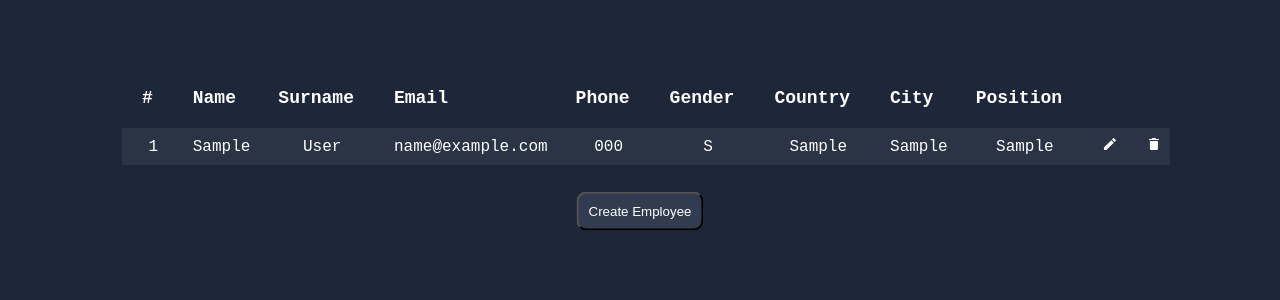
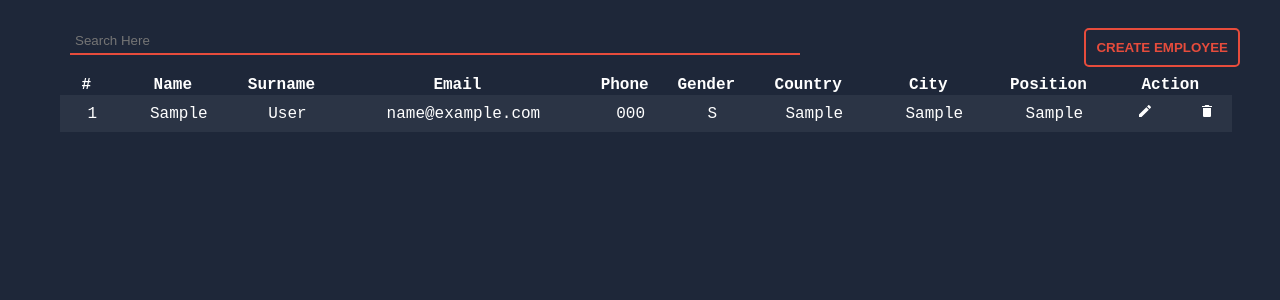
Before and after one commit to deniscerri/phpcrud, a PHP site: page / in a window 1280 px wide. Shown: the top 300 px of the page. Run offline with PHP 8.4, Linux system fonts and the light colour scheme; tables that the repository leaves empty hold one stand-in row (values such as "Sample post").

Commit message:
Add Real-time search functionality to CRUD
-each keypress calls searchEmployee function
-backend creates html code and then gets appended on the table
-current table rows get hidden so that only search results can be shown
-if search box gets empty, search results get deleted and current table results show back up

```diff
--- a/index.php
+++ b/index.php
@@ -6,9 +6,18 @@
     <title>Employee Management [Dashboard]</title>
     <link rel="stylesheet" href="resource/css/styles.css">
     <script src="https://unpkg.com/ionicons@4.5.10-0/dist/ionicons.js"></script>
+    <script src="resource/js/script.js"></script>
+    <script src="https://code.jquery.com/jquery-3.6.0.js"></script>
 </head>
 <body>
     <div class="container">
+        <div class="top">
+            <input type="text" name="search" id="searchBar" placeholder="Search Here">
+            <div class="sideButton">
+                <a href="views/createEmployee.php"><button class="button" id="createEmp" type="button" value="Create Employee">Create Employee</button></a> <br>
+            </div>
+        </div>
+        <div class="main">
             <?php if(mysqli_num_rows($result)) {?>
                 <table class="table">
                     <thead>
@@ -22,6 +31,7 @@
                             <th>Country</th>
                             <th>City</th>
                             <th>Position</th>
+                            <th colspan = 2 >Action</th>
                         </tr>
                     </thead>
                     <tbody>
@@ -30,7 +40,7 @@
                             while($rows = mysqli_fetch_assoc($result)){
                                 $i++;
                         ?>
-                        <tr>
+                            <tr class="defaultRow">
                                 <td><?php echo $i?></td>
                                 <td><?php echo $rows['firstName']?></td>
                                 <td><?php echo $rows['lastName']?></td>
@@ -51,7 +61,7 @@
                     </tbody>
                 </table>
             <?php }else{ echo 'No Employees Recorded.';}?> <br>
-        <a href="views/createEmployee.php"><button id="createEmp" type="button" value="Create Employee">Create Employee</button></a> <br>
+        </div>
     </div>
 </body>
 </html>
--- a/resource/css/styles.css
+++ b/resource/css/styles.css
@@ -1,5 +1,6 @@
 a {
     color:inherit;
+    text-decoration: none;
   }
 
 html{
@@ -21,14 +22,6 @@ table {
     text-align: center;
 }
 
-th {
-    font-size: 18px;
-    text-align: left;
-    padding: 10px 20px 20px 20px;
-}
-
-
-
 
 tbody tr:nth-child(odd){
     background: #2b3445;
@@ -44,27 +37,66 @@ table, td {
 }
 
 
-
 tbody tr:hover {
     background-color: rgba(114, 114, 113, 0.1);
-
 }
 
 .container{
-    position: absolute;
-    left: 50%;
-    top:20%;
-    transform: translate(-50%, -50%);
+	margin: 0 auto;
+	padding: 0 15px;
+    max-width: 1200px;
+}
+
+.button{
+    margin-top: 20px;
+    position: relative;
+    padding: 10px;
+    text-decoration: none;
+    text-transform: uppercase;
+    font-weight: 700;
+    border-radius: 5px;
+    border: 2px solid #e74c3c;
+    background-color:transparent;
+    color:#e74c3c;
+    cursor: pointer;
+    outline:thin;
+    outline-color: #e74c3c;
+}
+
+.button:hover{
+    transition: 300ms ease-in-out;
+    color: #fff;
+    background-color: #e74c3c;
 }
 
 #createEmp{
-    margin-top: 20px;
+   right: 0;
+}
+
+#searchBar {
+    position: absolute;
+    top: 20px;
+    width: 60%;
+    margin: 0 0 0 30px;
+    padding: 5px;
+    background-color: transparent;
+    border: 0;
+    outline: 0;
+    border-bottom: 2px solid #e74c3c;
+    color:white;
+    float: left;
+}
+
+#searchICO{
+    font-size: 20px;
+    padding: 0 0 10px 30px;
+}
+
+.top{
     position: relative;
-    left: 50%;
-    transform: translate(-50%, -50%);
-    padding: 10px;
-    border-radius: 10px;
-    background-color:#323c50;
-    color:white;
-    cursor: pointer;
 }
+
+
+.sideButton{
+    float:right;
+}
--- a/resource/js/script.js
+++ b/resource/js/script.js
@@ -1,5 +1,15 @@
+//If table is empty, no need to show the search box
+window.onload = function() {
+    if ($('.table') == null ) {
+        $('.top').hide();
+    }
+
+    $('#searchBar').keyup(function(){
+        searchEmployee(this.value);
+    })
+}
+
 function validateCreation(){
-
     //check for empty inputs
     var form = $('form').serializeArray();
     for(var i = 0; i < form.length; i++){
@@ -11,3 +21,46 @@ function validateCreation(){
 
     return true;
 }
+
+function searchEmployee(value){
+    //remove any previous search results to prevent duplicates
+    $("tr.searchRow").each(function(i){
+        $(this).remove();
+    })
+
+    //show table if it had been hidden from invalid searches
+    //remove no search result message
+    $('.table').show();
+    $('#noResults').remove();
+
+    if(value.length < 2){
+        //If Search box becomes empty, show back default elements in order
+        $("tr.defaultRow").each(function(i){
+            console.log()
+            $(this).show();
+        })
+        return;
+    }
+    //if search query is longer than 3 characters, all elements are hidden
+    //search rows are put in their place
+
+    $.ajax({
+        url: "./resource/php/read.php",
+        type: 'POST',
+        data: "search="+value,
+        success: function(res) {
+
+            if(res == ''){
+                $('.table').hide();
+                $('.main').append('<p style="margin-top:50px;" id="noResults">No results found!</p>')
+                return;
+            }
+
+            $("tr.defaultRow").each(function(i){
+                $(this).hide();
+            })
+           $('tbody').append(res);
+
+        }
+    });
+}
--- a/resource/php/read.php
+++ b/resource/php/read.php
@@ -2,3 +2,34 @@
 
 $sql = "SELECT * FROM employees ORDER BY id ASC";
 $result = mysqli_query($conn, $sql);
+
+
+if(isset($_POST['search'])){
+
+    $search = "SELECT * FROM employees WHERE firstName LIKE '%".$_POST['search']."%' OR lastName LIKE '%".$_POST['search']."%'";
+    $result = mysqli_query($conn, $search);
+
+    $html = '';
+    $i = 0;
+    while($row =mysqli_fetch_assoc($result))
+    {
+        $i++;
+        $html.='<tr class="searchRow">';
+        $html.= '<td >'.$i.'</td>';
+        $html.= '<td >'.$row['firstName'].'</td>';
+        $html.= '<td>'.$row['lastName'].'</td>';
+        $html.= '<td>'.$row['email'].'</td>';
+        $html.= '<td>'.$row['phone'].'</td>';
+        $html.= '<td>'.$row['gender'].'</td>';
+        $html.= '<td>'.$row['country'].'</td>';
+        $html.= '<td>'.$row['city'].'</td>';
+        $html.= '<td>'.$row['position'].'</td>';
+        $html.='</tr>';
+    }
+
+    echo $html;
+}
+
+
+
+?>
```
Lines whose indentation alone changed are shown as unchanged.
